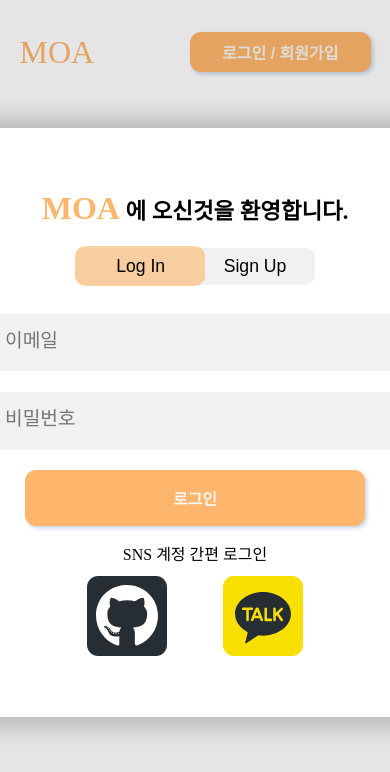
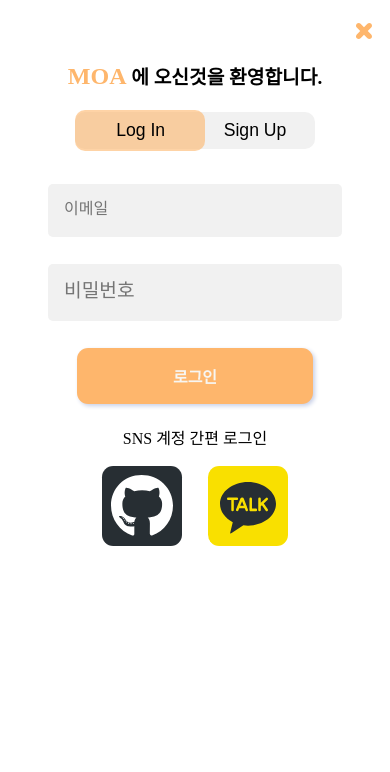
Before and after one commit to side-project-moa/MOA-FE, a React (Create React App) app: page / in a window 390 px wide. Both pictures are taken after a click on the button "로그인 / 회원가입". Shown: the top 772 px of the page. Built offline with nearby package versions, Linux system fonts and the light colour scheme; the HTML template or start-up script is replaced by a standard one.

Commit message:
style : 모달 반응형 닫기버튼 추가

```diff
--- a/src/components/Buttons/Button.tsx
+++ b/src/components/Buttons/Button.tsx
@@ -38,7 +38,7 @@ ${media.mobile} {
   ${({ buttonSize }) => {
     switch (buttonSize) {
       case 'LARGE':
-        return 'padding : 1rem; width: 340px;';
+        return 'padding : 1rem 6rem; width: auto;';
       case 'SMALL':
         return `padding : 0.5rem 2rem;`;
     }
--- a/src/components/Header/Header.tsx
+++ b/src/components/Header/Header.tsx
@@ -1,3 +1,4 @@
+import { media } from '@src/config/utils/util';
 import { useState, MouseEvent } from 'react';
 import styled from 'styled-components';
 import CustomButton from '../Buttons/Button';
@@ -59,6 +60,12 @@ const LogInHeaderWrapper = styled.div`
   width: 540px;
   justify-content: space-evenly;
   align-items: center;
+  ${media.mobile} {
+    width: 100%;
+    border-radius: 0;
+    padding: 0 2rem;
+    padding-top: 3rem;
+  }
 `;
 
 type LogInSignUpType = {
@@ -110,7 +117,10 @@ const HeaderWrapper = styled.div`
 const LogInTitle = styled.span`
   display: block;
   margin-bottom: 1.5rem;
-  font-size: 1.4rem;
+  font-size: ${({ theme }) => theme.fontSize.XL};
+  ${media.mobile}{
+    font-size: ${({ theme }) => theme.fontSize.L};
+  }
   font-weight: 700;
 `;
 
@@ -121,6 +131,11 @@ const LogInWrapper = styled.div`
   flex-direction: column;
   width: 540px;
   height: 400px;
+  ${media.mobile} {
+    width: 100%;
+    border-radius: 0;
+    padding: 0rem 2rem;
+  }
   justify-content: space-evenly;
   align-items: center;
 `;
--- a/src/components/Login/input/LogInInput.tsx
+++ b/src/components/Login/input/LogInInput.tsx
@@ -1,3 +1,4 @@
+import { media } from '@src/config/utils/util';
 import styled from 'styled-components';
 
 interface InputType {
@@ -21,7 +22,11 @@ type LogInInputType = Pick<InputType, 'isCorrect'>;
 const LogInInputWrapper = styled.input<LogInInputType>`
   margin-bottom: 0.5rem;
   padding: 1rem;
-  font-size: 1.2rem;
+
+  font-size: ${({ theme }) => theme.fontSize.L};
+  ${media.mobile} {
+    font-size: ${({ theme }) => theme.fontSize.M};
+  }
   width: 100%;
   border: none;
   ${({ isCorrect }) => {
--- a/src/components/Logo/Logo.tsx
+++ b/src/components/Logo/Logo.tsx
@@ -1,3 +1,4 @@
+import { media } from '@src/config/utils/util';
 import styled from 'styled-components';
 
 export default function Logo() {
@@ -7,4 +8,7 @@ export default function Logo() {
 const LogoWrapper = styled.span`
   font-size: 2rem;
   color: ${({ theme }) => theme.color.default};
+  ${media.mobile} {
+    font-size: 1.5rem;
+  }
 `;
--- a/src/components/Modal.tsx
+++ b/src/components/Modal.tsx
@@ -1,4 +1,6 @@
+import { media } from '@src/config/utils/util';
 import { useEffect, useState } from 'react';
+import { TiTimes } from 'react-icons/ti';
 import styled from 'styled-components';
 
 export default function Modal({
@@ -19,12 +21,23 @@ export default function Modal({
   return (
     <ModalWrapper onMouseDown={handleClickOutside}>
       <ModalCover onMouseDown={(e) => e.stopPropagation()} {...{ isOpen }}>
+        <ModalClose onClick={handleClickOutside} />
         {children}
       </ModalCover>
     </ModalWrapper>
   );
 }
-
+const ModalClose = styled(TiTimes)`
+  display: none;
+  position: absolute;
+  top: 15px;
+  right: 10px;
+  font-size: 2rem;
+  color: ${({ theme }) => theme.color.default};
+  ${media.mobile} {
+    display: block;
+  }
+`;
 const ModalWrapper = styled.div`
   display: flex;
   z-index: 2;
@@ -60,7 +73,12 @@ const ModalCover = styled.div<{ isOpen: boolean }>`
       opacity: 0;
     }
   }
-
+  ${media.mobile} {
+    width: 100%;
+    height: 100%;
+    border-radius: 0;
+  }
+  position: relative;
   animation: ${({ isOpen }) =>
     isOpen ? `srr 0.3s ease-in-out` : `suu 0.6s ease-in-out`};
   border-radius: 15px;
```
